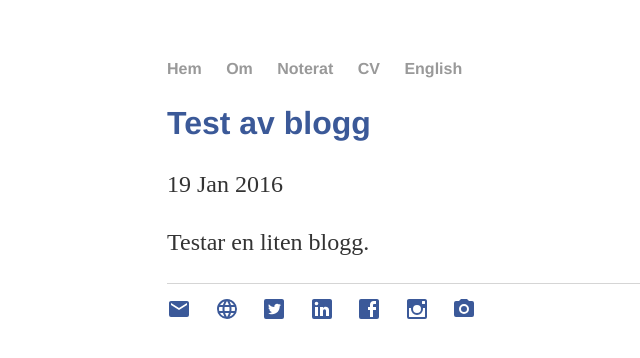
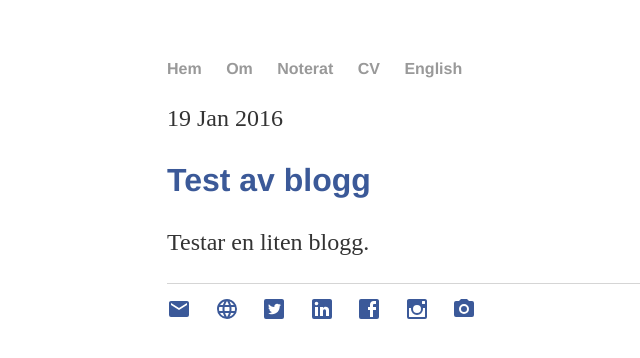
Before and after one commit to jonasryberg/jonasryberg.github.io, a Jekyll site: the page built from _posts/2016-01-19-test.md, in a window 1280 px wide. Shown: the top 358 px of the page, without its empty margins (25-665 px from the left). Built offline with Jekyll 4.4.1, drawn with Linux system fonts in a browser that asks for light colours.

Commit message:
Update post.html

```diff
--- a/_layouts/post.html
+++ b/_layouts/post.html
@@ -1,8 +1,9 @@
 ---
 layout: default
 ---
+
+<p class="meta">{{ page.date | date_to_string }}</p>
 <h2>{{ page.title }}</h2>
-<p class="meta">{{ page.date | date_to_string }}</p>
 
 <div class="post">
   {{ content }}
```
